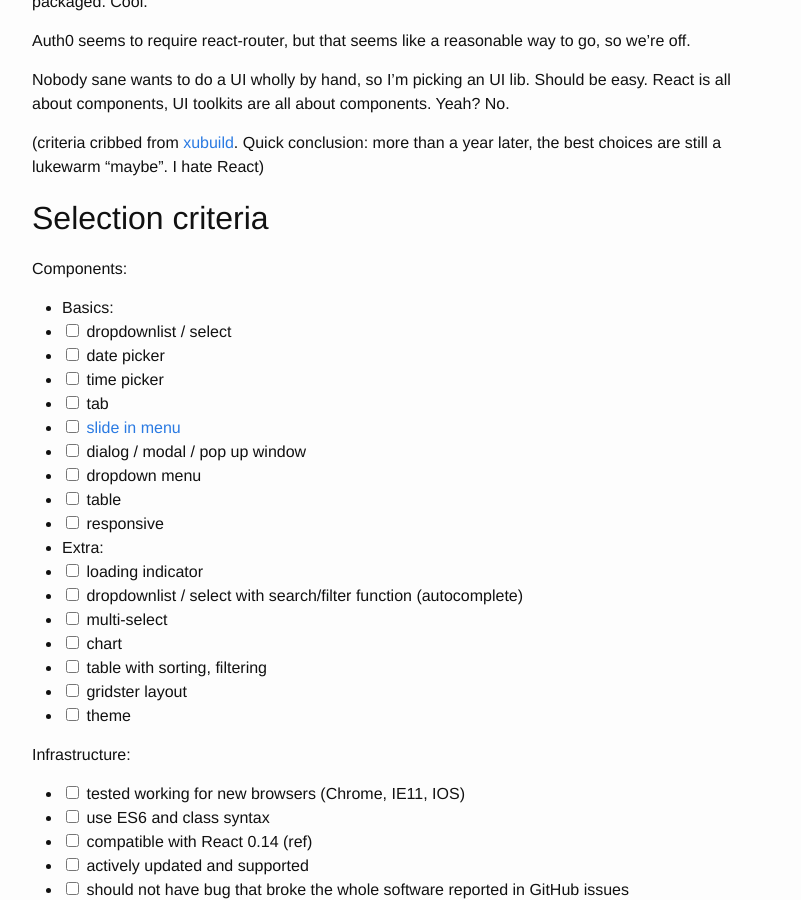
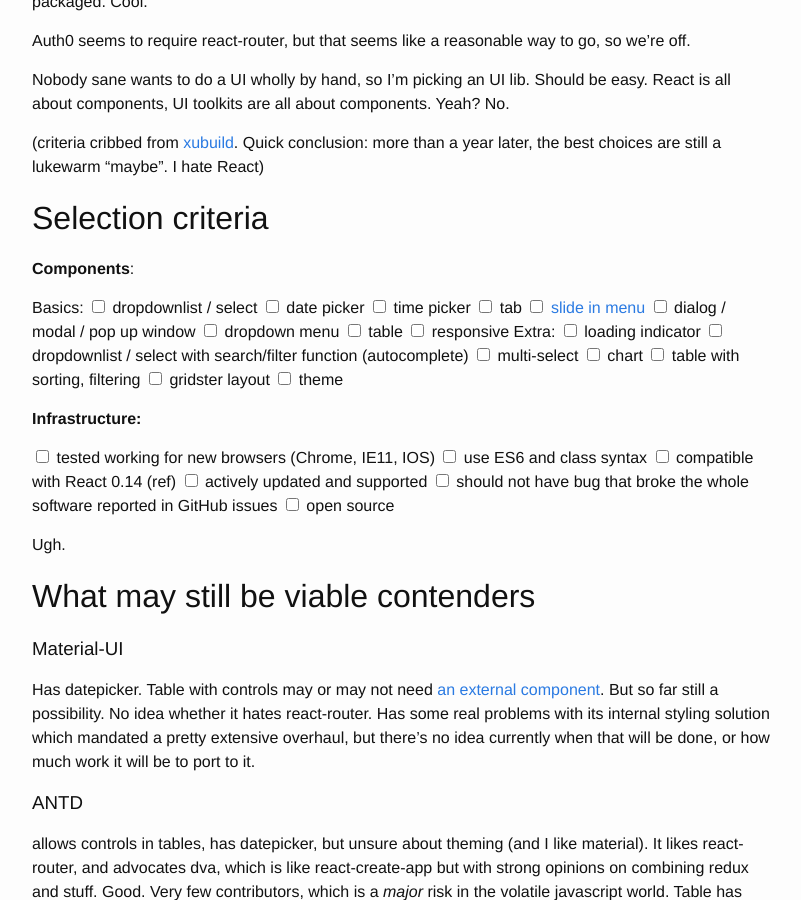
Before and after one commit to AllThatIsTheCase/AllThatIsTheCase.github.io, a Jekyll site: the page built from react.md, in a window 1280 px wide and 900 px high, scrolled down 594 px. Shown: the whole window, without its empty margins (238-1039 px from the left). Built offline with Jekyll 4.4.1, drawn with Linux system fonts in a browser that asks for light colours; part of the change alters nothing that is shown.

Commit message:
react.md

```diff
--- a/react.md
+++ b/react.md
@@ -35,35 +35,35 @@ more than a year later, the best choices are still a lukewarm "maybe". I hate Re
 
 # Selection criteria
 
-Components:
+**Components**:
 
-- Basics:
-- <input type="checkbox"> dropdownlist / select
-- <input type="checkbox"> date picker
-- <input type="checkbox"> time picker
-- <input type="checkbox"> tab
-- <input type="checkbox"> [slide in menu](http://callmenick.com/_development/slide-push-menus/)
-- <input type="checkbox"> dialog / modal / pop up window
-- <input type="checkbox"> dropdown menu
-- <input type="checkbox"> table
-- <input type="checkbox"> responsive
-- Extra:
-- <input type="checkbox"> loading indicator
-- <input type="checkbox"> dropdownlist / select with search/filter function (autocomplete)
-- <input type="checkbox"> multi-select
-- <input type="checkbox"> chart
-- <input type="checkbox"> table with sorting, filtering
-- <input type="checkbox"> gridster layout
-- <input type="checkbox"> theme
+Basics:
+<input type="checkbox"> dropdownlist / select
+<input type="checkbox"> date picker
+<input type="checkbox"> time picker
+<input type="checkbox"> tab
+<input type="checkbox"> [slide in menu](http://callmenick.com/_development/slide-push-menus/)
+<input type="checkbox"> dialog / modal / pop up window
+<input type="checkbox"> dropdown menu
+<input type="checkbox"> table
+<input type="checkbox"> responsive
+Extra:
+<input type="checkbox"> loading indicator
+<input type="checkbox"> dropdownlist / select with search/filter function (autocomplete)
+<input type="checkbox"> multi-select
+<input type="checkbox"> chart
+<input type="checkbox"> table with sorting, filtering
+<input type="checkbox"> gridster layout
+<input type="checkbox"> theme
 
-Infrastructure:
+**Infrastructure:**
 
-- <input type="checkbox"> tested working for new browsers (Chrome, IE11, IOS)
-- <input type="checkbox"> use ES6 and class syntax
-- <input type="checkbox"> compatible with React 0.14 (ref)
-- <input type="checkbox"> actively updated and supported
-- <input type="checkbox"> should not have bug that broke the whole software reported in GitHub issues
-- <input type="checkbox"> open source
+<input type="checkbox"> tested working for new browsers (Chrome, IE11, IOS)
+<input type="checkbox"> use ES6 and class syntax
+<input type="checkbox"> compatible with React 0.14 (ref)
+<input type="checkbox"> actively updated and supported
+<input type="checkbox"> should not have bug that broke the whole software reported in GitHub issues
+<input type="checkbox"> open source
 
 Ugh.
 
```
